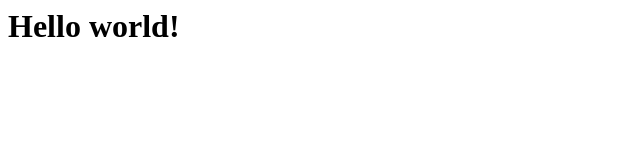
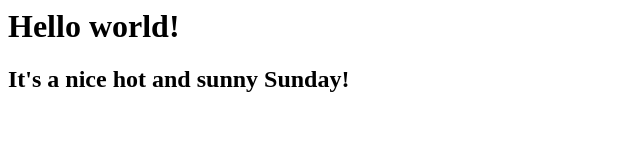
Before and after one commit to ocmooc/Lelynx, a plain HTML site: page index.html in a window 1280 px wide. Shown: the whole page, without its empty margins (0-640 px from the left). Drawn offline with Linux system fonts and the light colour scheme.

Commit message:
Fichier index.html modifie

```diff
--- a/index.html
+++ b/index.html
@@ -4,5 +4,6 @@
 	</head>
 	<body>
 		<h1>Hello world!</h1>
+		<h2>It's a nice hot and sunny Sunday!</h2>
 	</body>
 </html>
```
